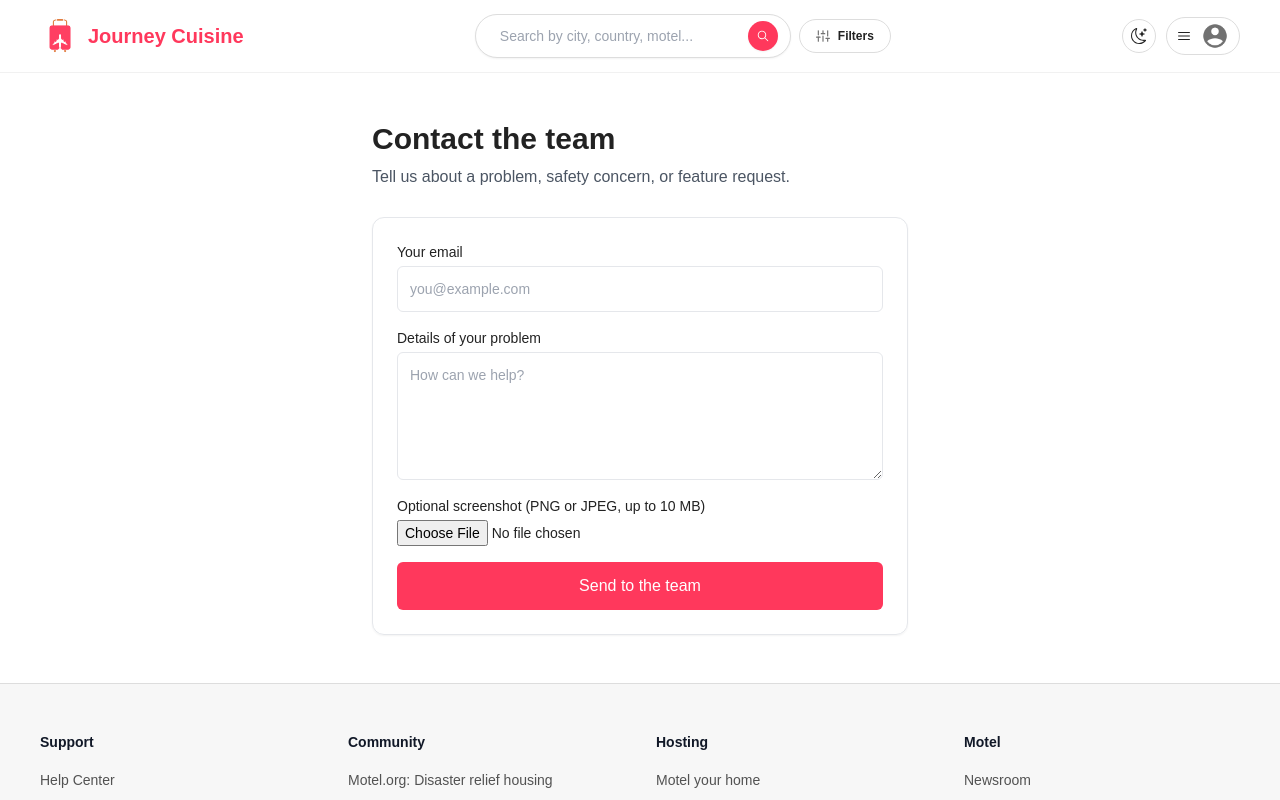
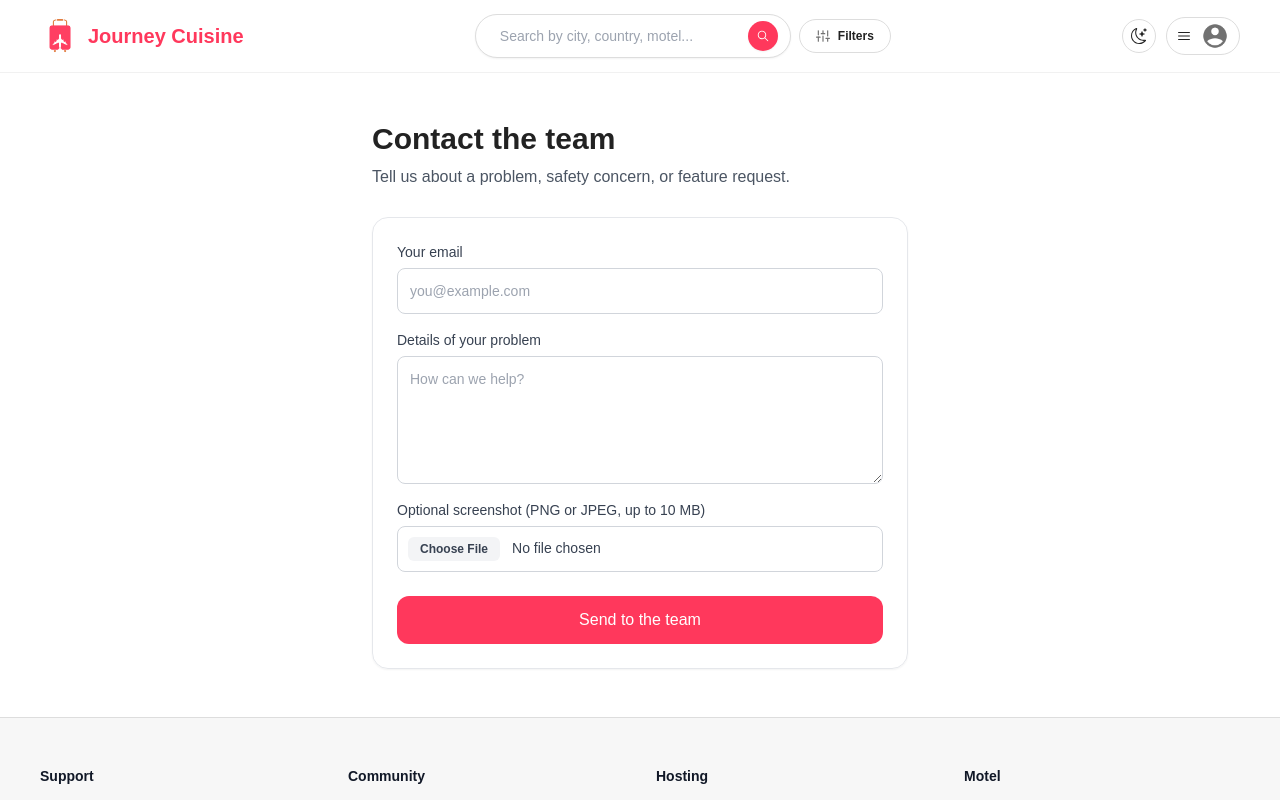
Before and after one commit to skmirajulislam/JourneyCusine, a React app in the folder frontend/: page /contact in a window 1280 px wide. Shown: the top 800 px of the page. Built offline with nearby package versions, Linux system fonts and the light colour scheme; no server answers; the HTML template or start-up script is replaced by a standard one; what @uploadthing/react would draw is missing.

Commit message:
email fixed

```diff
--- a/frontend/src/Pages/ContactForm.jsx
+++ b/frontend/src/Pages/ContactForm.jsx
@@ -1,29 +1,160 @@
 import { useState } from "react";
+import toast from "react-hot-toast";
 import "./Contactform.css";
 
-const formSubmitEndpoint = import.meta.env.VITE_FORMSUBMIT_ENDPOINT;
+const rawEndpoint = import.meta.env.VITE_FORMSUBMIT_ENDPOINT;
+
+// Use FormSubmit's AJAX endpoint to submit without any browser page reload
+const getAjaxEndpoint = (endpoint) => {
+  if (!endpoint) return "";
+  if (endpoint.includes("/ajax/")) return endpoint;
+  return endpoint.replace("https://formsubmit.co/", "https://formsubmit.co/ajax/");
+};
 
 const ContactUs = () => {
   const [isSubmitting, setIsSubmitting] = useState(false);
+  const [submitted, setSubmitted] = useState(false);
 
-  if (!formSubmitEndpoint) {
-    return <section className="mx-auto max-w-xl px-5 py-16 text-center"><h1 className="text-3xl font-semibold">Contact the team</h1><p className="mt-3 text-gray-600">Team contact is being configured. Please try again shortly.</p></section>;
+  const endpoint = getAjaxEndpoint(rawEndpoint);
+
+  if (!rawEndpoint) {
+    return (
+      <section className="mx-auto max-w-xl px-5 py-16 text-center">
+        <h1 className="text-3xl font-semibold">Contact the team</h1>
+        <p className="mt-3 text-gray-600">Team contact is being configured. Please try again shortly.</p>
+      </section>
+    );
   }
+
+  const handleSubmit = async (e) => {
+    e.preventDefault();
+    const form = e.currentTarget;
+
+    // Validate attachment size if selected (FormSubmit limit is 10 MB)
+    const fileInput = form.querySelector('input[name="attachment"]');
+    if (fileInput && fileInput.files && fileInput.files[0]) {
+      const file = fileInput.files[0];
+      if (file.size > 10 * 1024 * 1024) {
+        toast.error("Attachment size must be under 10 MB.", { id: "contact-submit-toast" });
+        return;
+      }
+    }
+
+    setIsSubmitting(true);
+    const formData = new FormData(form);
+
+    try {
+      const response = await fetch(endpoint, {
+        method: "POST",
+        headers: {
+          Accept: "application/json",
+        },
+        body: formData,
+      });
+
+      const result = await response.json();
+
+      if (response.ok && (result.success === "true" || result.success === true || result.message)) {
+        // Unique toast id prevents double popup
+        toast.success("Message sent successfully!", { id: "contact-submit-toast" });
+        setSubmitted(true);
+      } else {
+        throw new Error(result.message || "Failed to submit message");
+      }
+    } catch (error) {
+      console.error("Form submission error:", error);
+      toast.error("Failed to send your message. Please try again.", { id: "contact-submit-toast" });
+    } finally {
+      setIsSubmitting(false);
+    }
+  };
 
   return (
     <section className="mx-auto max-w-xl px-5 py-12">
       <h1 className="text-3xl font-semibold text-[#222222] dark:text-white">Contact the team</h1>
       <p className="mt-2 text-gray-600 dark:text-[#a0a0a0]">Tell us about a problem, safety concern, or feature request.</p>
-      <form className="mt-7 flex flex-col gap-4 rounded-xl border dark:border-[#444444] p-6 shadow-sm dark:bg-[#1e1e1e]" method="POST" action={formSubmitEndpoint} encType="multipart/form-data" onSubmit={() => setIsSubmitting(true)}>
-        <input type="hidden" name="_subject" value="JourneyCusine team contact" />
-        <input type="hidden" name="_template" value="table" />
-        <input type="hidden" name="_autoresponse" value="Thanks for contacting JourneyCusine. Our team will review your message." />
-        <input className="hidden" type="text" name="_honey" tabIndex="-1" autoComplete="off" />
-        <label className="flex flex-col gap-1 text-sm font-medium">Your email<input className="rounded-md border p-3" type="email" name="email" placeholder="you@example.com" required /></label>
-        <label className="flex flex-col gap-1 text-sm font-medium">Details of your problem<textarea className="min-h-32 rounded-md border p-3" name="message" placeholder="How can we help?" required /></label>
-        <label className="flex flex-col gap-1 text-sm font-medium">Optional screenshot (PNG or JPEG, up to 10 MB)<input type="file" name="attachment" accept="image/png,image/jpeg" /></label>
-        <button className="rounded-md bg-[#ff385c] px-4 py-3 font-medium text-white disabled:opacity-60" type="submit" disabled={isSubmitting}>{isSubmitting ? "Sending…" : "Send to the team"}</button>
-      </form>
+
+      {submitted ? (
+        <div className="contact-card-animate mt-7 rounded-2xl border border-emerald-500/30 bg-emerald-50/70 p-8 text-center backdrop-blur-sm dark:bg-emerald-950/30 dark:border-emerald-500/20 shadow-sm">
+          <div className="checkmark-pop-animate mx-auto mb-4 flex h-14 w-14 items-center justify-center rounded-full bg-emerald-100 text-emerald-600 dark:bg-emerald-900/50 dark:text-emerald-400 shadow-inner">
+            <svg className="h-7 w-7" fill="none" stroke="currentColor" viewBox="0 0 24 24">
+              <path strokeLinecap="round" strokeLinejoin="round" strokeWidth="2.5" d="M5 13l4 4L19 7" />
+            </svg>
+          </div>
+          <h2 className="text-2xl font-bold text-gray-900 dark:text-white">Message sent!</h2>
+          <p className="mt-2 text-sm text-gray-600 dark:text-gray-300 leading-relaxed max-w-md mx-auto">
+            Thanks for reaching out. Your message and attachment have been delivered to our team.
+          </p>
+          <button
+            type="button"
+            onClick={() => setSubmitted(false)}
+            className="mt-6 rounded-xl bg-[#ff385c] px-6 py-3 text-sm font-semibold text-white transition-all duration-200 hover:bg-[#e0314f] hover:shadow-md active:scale-95"
+          >
+            Send another message
+          </button>
+        </div>
+      ) : (
+        <form
+          className="contact-card-animate mt-7 flex flex-col gap-4 rounded-2xl border dark:border-[#444444] p-6 shadow-sm dark:bg-[#1e1e1e]"
+          onSubmit={handleSubmit}
+        >
+          {/* FormSubmit configurations */}
+          <input type="hidden" name="_subject" value="JourneyCusine team contact" />
+          <input type="hidden" name="_template" value="table" />
+          <input type="hidden" name="_autoresponse" value="Thanks for contacting JourneyCusine. Our team will review your message." />
+          <input type="hidden" name="_captcha" value="false" />
+          <input className="hidden" type="text" name="_honey" tabIndex="-1" autoComplete="off" />
+
+          <label className="flex flex-col gap-1.5 text-sm font-medium text-gray-700 dark:text-gray-200">
+            Your email
+            <input
+              className="rounded-lg border border-gray-300 p-3 transition-all focus:border-[#ff385c] focus:outline-none focus:ring-1 focus:ring-[#ff385c] dark:bg-[#2a2a2a] dark:border-[#444444] dark:text-white"
+              type="email"
+              name="email"
+              placeholder="you@example.com"
+              required
+            />
+          </label>
+
+          <label className="flex flex-col gap-1.5 text-sm font-medium text-gray-700 dark:text-gray-200">
+            Details of your problem
+            <textarea
+              className="min-h-32 rounded-lg border border-gray-300 p-3 transition-all focus:border-[#ff385c] focus:outline-none focus:ring-1 focus:ring-[#ff385c] dark:bg-[#2a2a2a] dark:border-[#444444] dark:text-white"
+              name="message"
+              placeholder="How can we help?"
+              required
+            />
+          </label>
+
+          <label className="flex flex-col gap-1.5 text-sm font-medium text-gray-700 dark:text-gray-200">
+            Optional screenshot (PNG or JPEG, up to 10 MB)
+            <input
+              className="rounded-lg border border-gray-300 p-2.5 text-sm file:mr-3 file:rounded-md file:border-0 file:bg-gray-100 file:px-3 file:py-1 file:text-xs file:font-semibold file:text-gray-700 hover:file:bg-gray-200 dark:bg-[#2a2a2a] dark:border-[#444444] dark:text-gray-300 dark:file:bg-[#383838] dark:file:text-gray-200"
+              type="file"
+              name="attachment"
+              accept="image/png,image/jpeg"
+            />
+          </label>
+
+          <button
+            className="mt-2 flex items-center justify-center gap-2 rounded-xl bg-[#ff385c] px-5 py-3 font-medium text-white transition-all duration-200 hover:bg-[#e0314f] hover:shadow-md active:scale-98 disabled:opacity-60 disabled:pointer-events-none"
+            type="submit"
+            disabled={isSubmitting}
+          >
+            {isSubmitting ? (
+              <>
+                <svg className="h-5 w-5 animate-spin text-white" fill="none" viewBox="0 0 24 24">
+                  <circle className="opacity-25" cx="12" cy="12" r="10" stroke="currentColor" strokeWidth="4" />
+                  <path className="opacity-75" fill="currentColor" d="M4 12a8 8 0 018-8v4a4 4 0 00-4 4H4z" />
+                </svg>
+                <span>Sending message…</span>
+              </>
+            ) : (
+              "Send to the team"
+            )}
+          </button>
+        </form>
+      )}
     </section>
   );
 };
--- a/frontend/src/Pages/Contactform.css
+++ b/frontend/src/Pages/Contactform.css
@@ -56,3 +56,37 @@
   font-size: 30px;
   font-weight: 900;
 }
+
+/* Smooth Entrance Animations for Contact Form */
+@keyframes contactCardEntrance {
+  from {
+    opacity: 0;
+    transform: translateY(14px) scale(0.97);
+  }
+  to {
+    opacity: 1;
+    transform: translateY(0) scale(1);
+  }
+}
+
+@keyframes checkmarkPop {
+  0% {
+    transform: scale(0);
+    opacity: 0;
+  }
+  60% {
+    transform: scale(1.18);
+  }
+  100% {
+    transform: scale(1);
+    opacity: 1;
+  }
+}
+
+.contact-card-animate {
+  animation: contactCardEntrance 0.45s cubic-bezier(0.16, 1, 0.3, 1) forwards;
+}
+
+.checkmark-pop-animate {
+  animation: checkmarkPop 0.5s 0.1s cubic-bezier(0.16, 1, 0.3, 1) both;
+}
```
